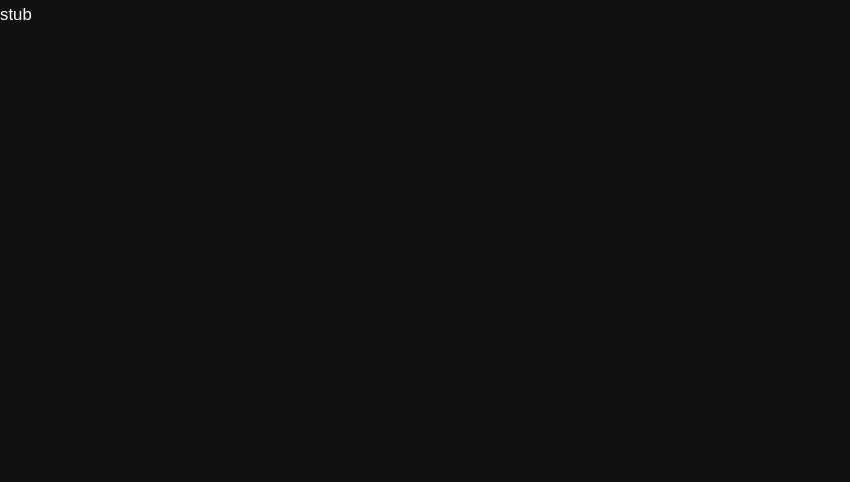
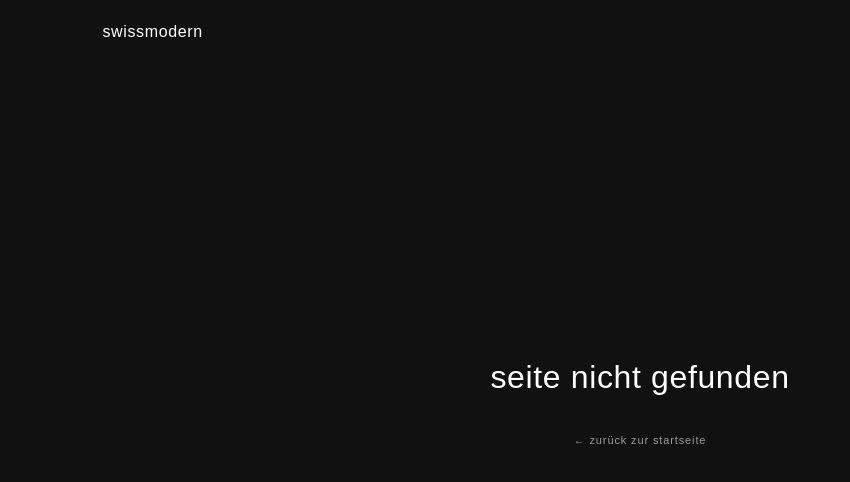
Before and after one commit to swissmodern/website, a plain HTML site: page 404.html in a window 1280 px wide. Shown: the whole page, without its empty margins (0-850 px from the left). Drawn offline with Linux system fonts and the light colour scheme; a web font is replaced by a local one.

Commit message:
claude: add inject script, image pipeline, content source texts, 404 page
- Tools/inject-content.py: reads content-source.txt, injects <!-- slot --> markers in HTML
- Tools/process-images.sh: converts incoming JPG/PNG → WebP + JPG at fixed slot dimensions
- content/content-source.txt: all DE/EN copy for homepage, rental, collection, about pages (30 slots)
- content/IMAGE-SLOTS-CHEATSHEET.txt: client-facing filename reference for image delivery
- src/404.html: 404 error page matching site styles

---
ai-provider: anthropic
ai-model: claude-sonnet-4-6
instructed-by: igor

```diff
--- a/404.html
+++ b/404.html
@@ -3,11 +3,22 @@
 <head>
   <meta charset="UTF-8">
   <meta name="viewport" content="width=device-width, initial-scale=1.0">
-  <title>swissmodern</title>
+  <title>404 — swissmodern</title>
   <link rel="stylesheet" href="/assets/css/style.css">
 </head>
-<body>
-  <p>stub</p>
+<body class="is-loading">
+  <div class="page-transition"></div>
+  <header class="site-header">
+    <a href="/" class="site-logo">swissmodern</a>
+  </header>
+  <main style="display:flex;align-items:center;justify-content:center;height:100vh;">
+    <div style="text-align:center;">
+      <p class="section-title">seite nicht gefunden</p>
+      <p style="margin-top:1.5rem;font-size:var(--font-size-utility);letter-spacing:var(--letter-spacing-utility);color:var(--color-accent);">
+        <a href="/">← zurück zur startseite</a>
+      </p>
+    </div>
+  </main>
   <script src="/assets/js/main.js"></script>
 </body>
 </html>
```
